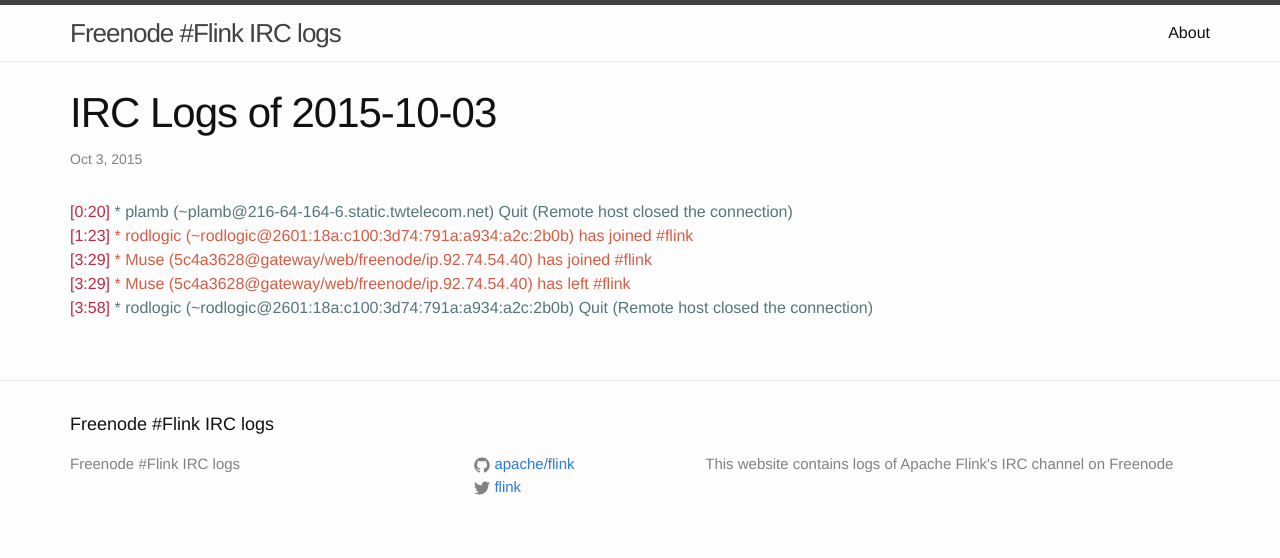
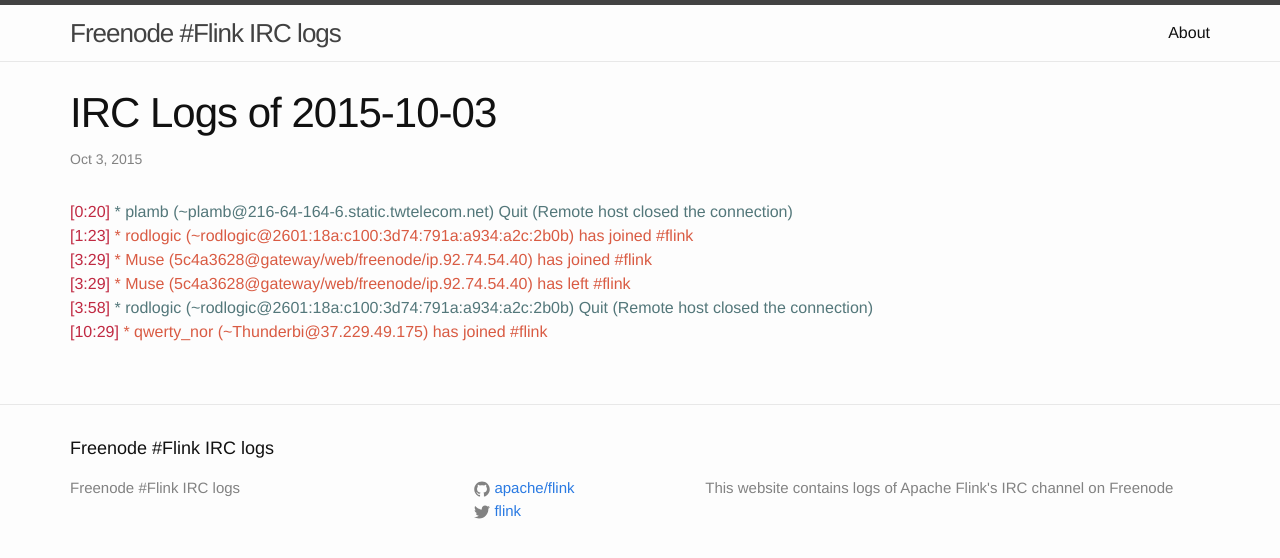
Before and after one commit to flink-irc-logs/flink-irc-logs.github.io, a Jekyll site: the page built from _posts/2015-10-03-logs.markdown, in a window 1280 px wide. Shown: the top 558 px of the page. Built offline with Jekyll 4.4.1, drawn with Linux system fonts in a browser that asks for light colours.

Commit message:
Update of the logs on Sat Oct  3 11:21:47 CEST 2015

```diff
--- a/_posts/2015-10-03-logs.markdown
+++ b/_posts/2015-10-03-logs.markdown
@@ -9,3 +9,4 @@
 <span class="irc-date">[3:29]</span> <span class="irc-green">* Muse (5c4a3628@gateway/web/freenode/ip.92.74.54.40) has joined #flink</span><br />
 <span class="irc-date">[3:29]</span> <span class="irc-green">* Muse (5c4a3628@gateway/web/freenode/ip.92.74.54.40) has left #flink</span><br />
 <span class="irc-date">[3:58]</span> <span class="irc-navy">* rodlogic (~rodlogic@2601:18a:c100:3d74:791a:a934:a2c:2b0b) Quit (Remote host closed the connection)</span><br />
+<span class="irc-date">[10:29]</span> <span class="irc-green">* qwerty_nor (~Thunderbi@37.229.49.175) has joined #flink</span><br />
```
